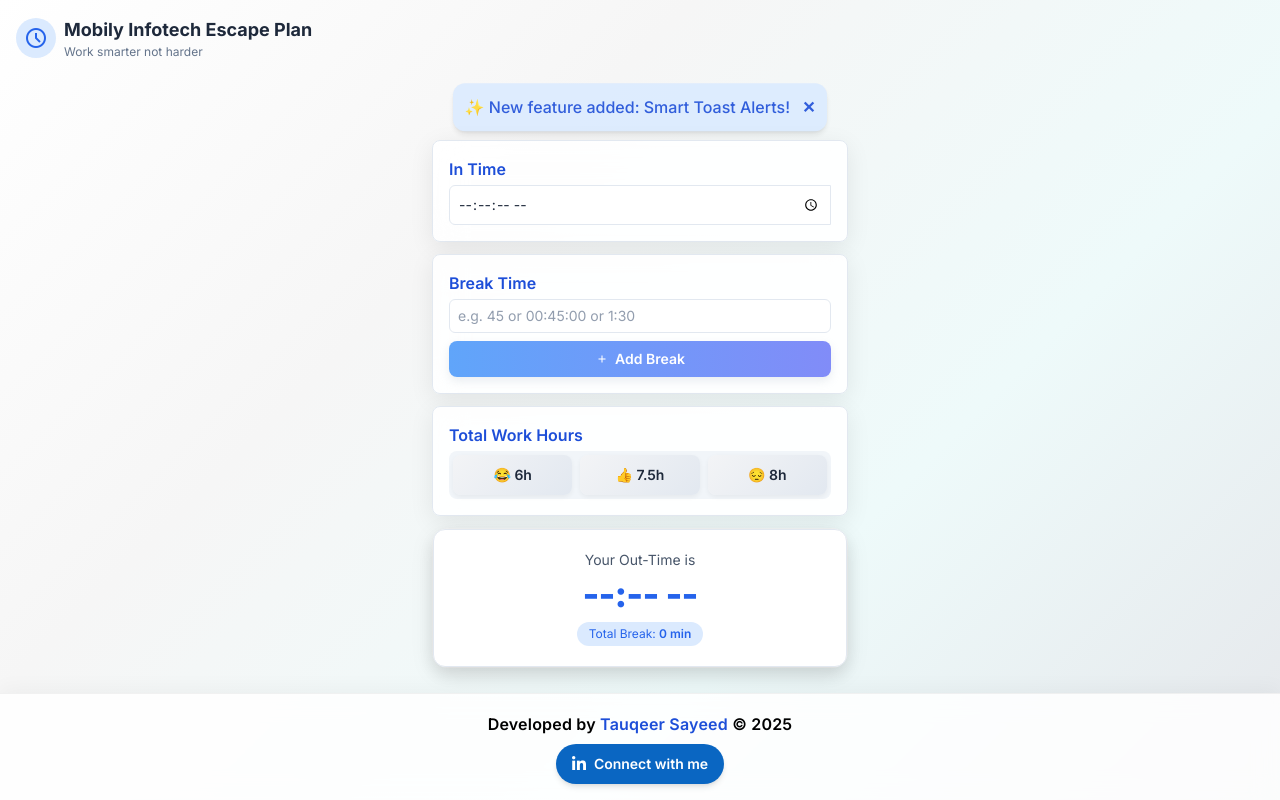
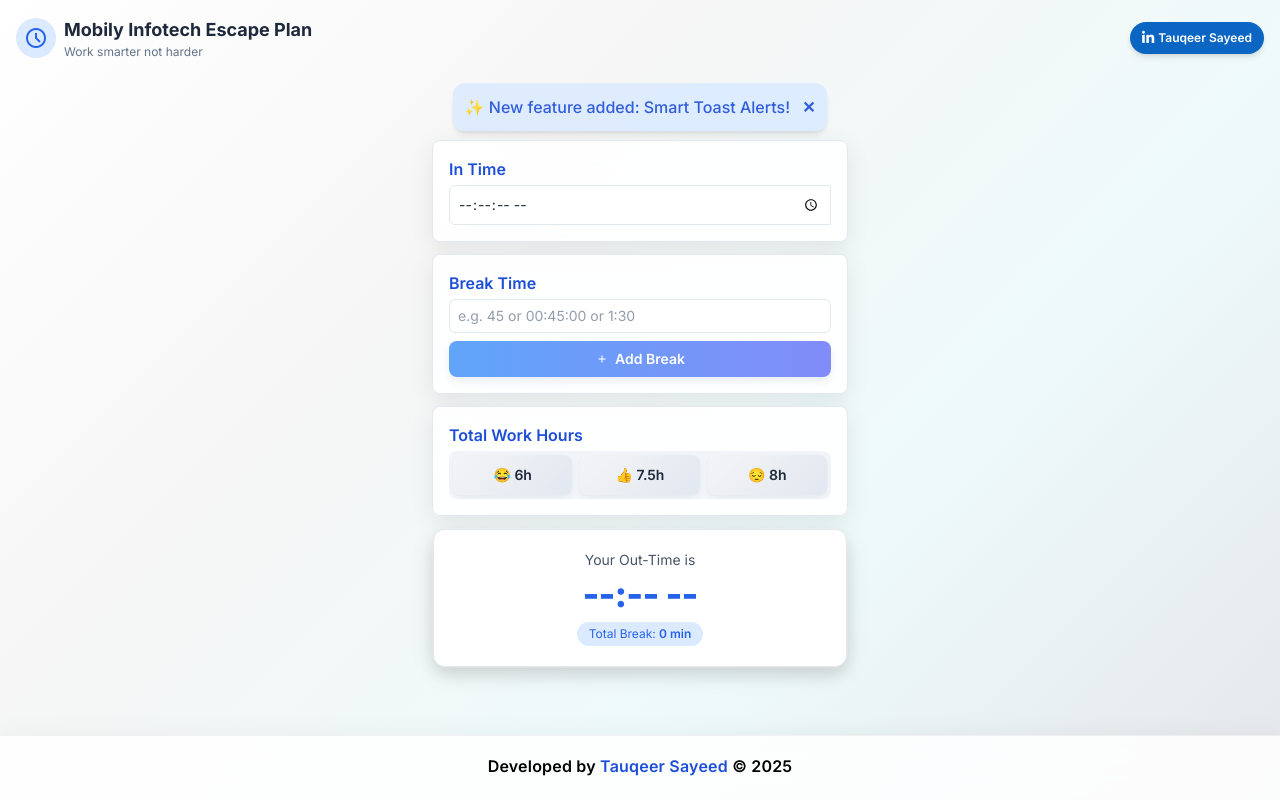
Before and after one commit to TauqeerSayeed/mobilyInfotech, a plain HTML site: page index.html in a window 1280 px wide. Drawn offline with nearby package versions, Linux system fonts and the light colour scheme.

Commit message:
feat: update header layout and add LinkedIn button for improved connectivity

```diff
--- a/index.html
+++ b/index.html
@@ -37,18 +37,50 @@
 <div id="toast-container" class="fixed top-6 left-0 right-0 z-[9999] flex justify-center pointer-events-none"></div>
 
 
-  <!-- Header -->
-  <header class="flex items-center gap-2 p-3 sm:p-4">
+<!-- Header -->
+<header class="flex items-center justify-between p-3 sm:p-4">
+
+  <!-- Left: Logo + Title -->
+  <div class="flex items-center gap-2">
     <div class="flex h-8 w-8 sm:h-10 sm:w-10 items-center justify-center rounded-full bg-primary-light text-primary">
       <span class="material-symbols-outlined !text-xl sm:!text-2xl">schedule</span>
     </div>
     <div>
-      <h1 class="text-base sm:text-lg font-bold text-text-primary leading-tight">Mobily Infotech Escape Plan</h1>
+      <h1 class="text-base sm:text-lg font-bold text-text-primary leading-tight">
+        Mobily Infotech Escape Plan
+      </h1>
       <p class="text-[11px] sm:text-xs text-text-secondary">Work smarter not harder</p>
     </div>
-  </header>
+  </div>
 
-  <div id="feature-banner"
+  <!-- Right: LinkedIn Button (visible on all screens including phone) -->
+  <a
+    href="https://www.linkedin.com/in/tauqeer-sayeed"
+    target="_blank"
+    class="flex items-center gap-1
+           bg-[#0A66C2]
+           text-white
+           px-3 py-1.5
+           rounded-full
+           font-semibold
+           text-xs
+           shadow-md
+           transition-all
+           duration-200
+
+           hover:bg-[#0A66C2]
+           hover:text-white
+           hover:opacity-100
+           hover:shadow-xl
+           hover:-translate-y-0.5
+  ">
+    <i class="fab fa-linkedin-in text-sm"></i>
+    <span class="hidden sm:inline">Tauqeer Sayeed</span>
+  </a>
+
+</header>
+
+<div id="feature-banner"
      class="mx-3 sm:mx-auto max-w-md mt-2 p-3 rounded-xl bg-blue-100 text-blue-700 font-medium shadow-md flex items-center justify-between animate-fade-in">
   <span>✨ New feature added: Smart Toast Alerts!</span>
   <button onclick="dismissBanner()" class="text-blue-700 font-bold ml-3">✕</button>
@@ -126,7 +158,7 @@
   </p> -->
 
   <!-- Connect Section -->
-  <div class="flex justify-center items-center gap-3 mt-2">
+  <!-- <div class="flex justify-center items-center gap-3 mt-2">
     <a
       href="https://www.linkedin.com/in/tauqeer-sayeed"
       target="_blank"
@@ -150,7 +182,7 @@
       <i class="fab fa-linkedin-in text-base"></i>
       Connect with me
     </a>
-  </div>
+  </div> -->
 </footer>
 
 
```
